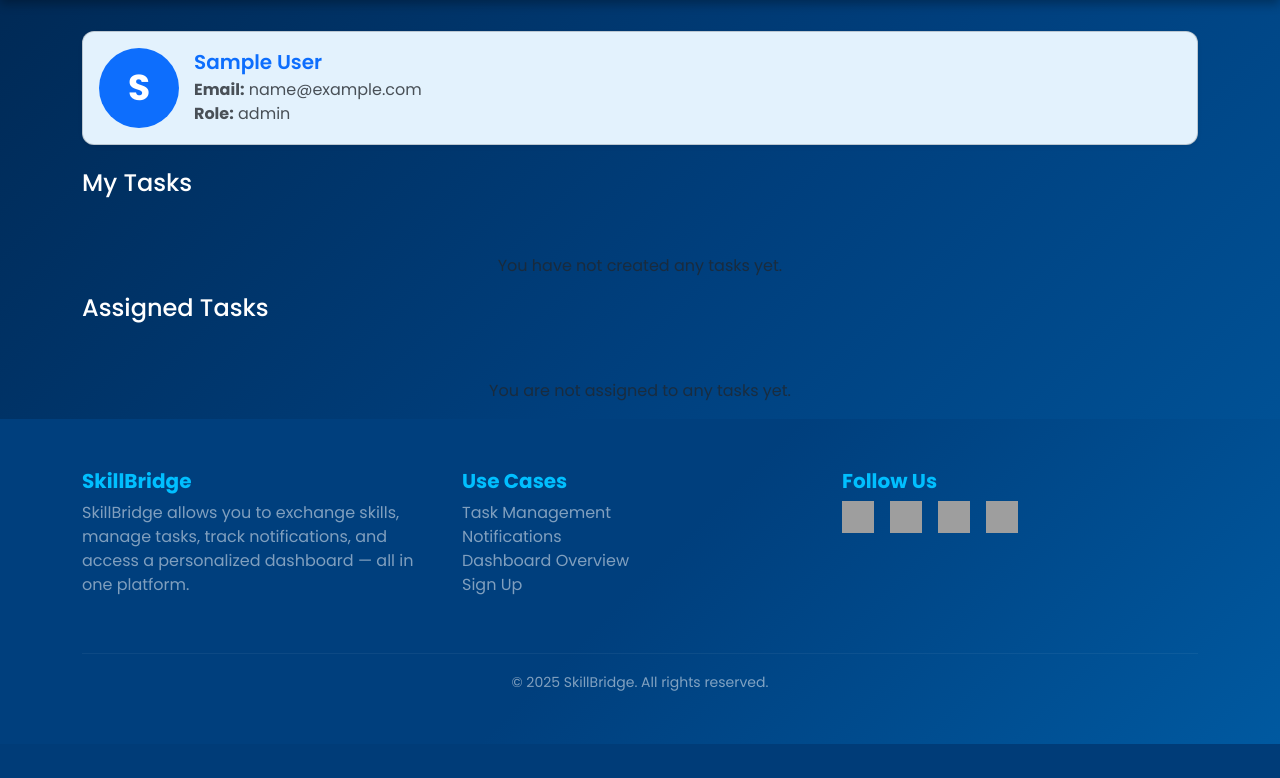
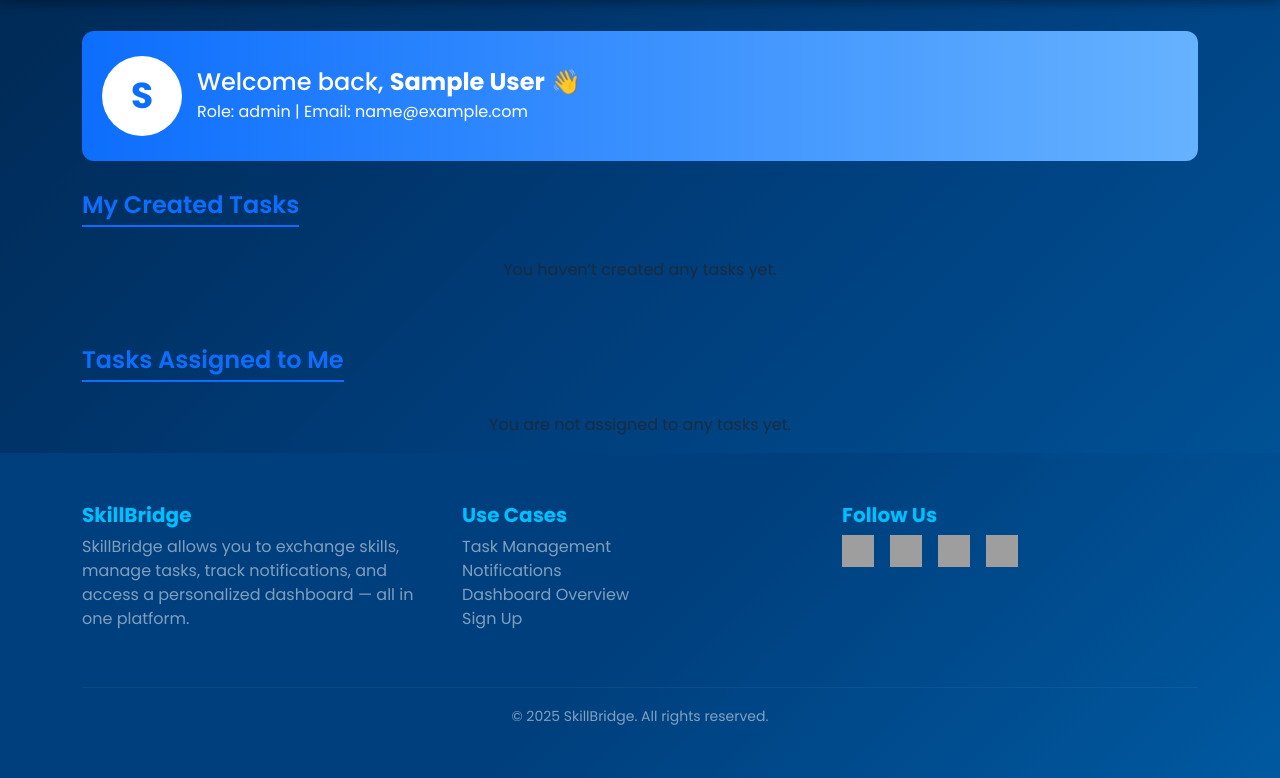
Before and after one commit to Mohamed-Irfan-git/SkillBridge, a PHP site: page /view/dashboard.php in a window 1280 px wide. Shown: the part 69-847 px from the top of the page. Before the commit the page ends 813 px from the top, so only its background shows below. Run offline with PHP 8.4, Linux system fonts and the light colour scheme; the visitor is signed in with stand-in values (Sample User, id 1); data that the repository does not hold is empty; grey boxes are pictures that could not be loaded.

Commit message:
change dashboard view

```diff
--- a/view/dashboard.php
+++ b/view/dashboard.php
@@ -19,7 +19,6 @@ $stmtProfile->execute();
 $userProfile = $stmtProfile->get_result()->fetch_assoc();
 $stmtProfile->close();
 
-
 // ---------- My Tasks ----------
 $myTasksSql = "SELECT t.*,
                       (SELECT COUNT(*) FROM applications a WHERE a.task_id=t.task_id AND a.status='accepted') AS assigned_count
@@ -31,7 +30,7 @@ $stmt->execute();
 $myTasks = $stmt->get_result()->fetch_all(MYSQLI_ASSOC);
 $stmt->close();
 
-// ---------- Assigned Tasks (I am freelancer) ----------
+// ---------- Assigned Tasks ----------
 $assignedSql = "SELECT t.*, u.name AS creator_name
                 FROM tasks t
                 JOIN applications a ON t.task_id=a.task_id
@@ -44,55 +43,83 @@ $assignedTasks = $stmt2->get_result()->fetch_all(MYSQLI_ASSOC);
 $stmt2->close();
 ?>
 
+<style>
+    .dashboard-header {
+        background: linear-gradient(90deg, #0d6efd, #66b2ff);
+        color: white;
+        padding: 25px 20px;
+        border-radius: 12px;
+        margin-bottom: 30px;
+    }
+
+    .task-card {
+        transition: transform 0.2s ease, box-shadow 0.2s ease;
+    }
+
+    .task-card:hover {
+        transform: translateY(-5px);
+        box-shadow: 0px 8px 20px rgba(0, 0, 0, 0.1);
+    }
+
+    .task-status {
+        font-weight: 500;
+        text-transform: capitalize;
+    }
+
+    .section-title {
+        font-weight: 600;
+        margin-bottom: 15px;
+        color: #0d6efd;
+        border-bottom: 2px solid #0d6efd;
+        display: inline-block;
+        padding-bottom: 5px;
+    }
+</style>
+
 <div class="container" style="padding-top:100px;">
 
-    <div class="card mb-4 shadow-sm p-3 d-flex align-items-center flex-row"
-        style="background-color: #e3f2fd; border-radius: 12px;">
-
-        <!-- Round Icon -->
-        <div style="width:80px; height:80px; background-color:#0d6efd; border-radius:50%;
-                display:flex; align-items:center; justify-content:center; color:white; font-size:36px; font-weight:bold; margin-right:15px;">
+    <!-- Header -->
+    <div class="dashboard-header d-flex align-items-center">
+        <div style="width:80px; height:80px; background-color:white; border-radius:50%;
+                display:flex; align-items:center; justify-content:center; color:#0d6efd; font-size:36px; font-weight:bold; margin-right:15px;">
             <?= strtoupper(substr($userProfile['name'], 0, 1)) ?>
         </div>
-
         <div>
-            <h5 class="mb-1" style="color:#0d6efd; font-weight:600;"><?= htmlspecialchars($userProfile['name']) ?></h5>
-            <p class="mb-0" style="color:#495057;"><strong>Email:</strong> <?= htmlspecialchars($userProfile['email']) ?></p>
-            <p class="mb-0" style="color:#495057;"><strong>Role:</strong> <?= htmlspecialchars($userProfile['role'] ?? 'Freelancer') ?></p>
+            <h4 class="mb-1">Welcome back, <strong><?= htmlspecialchars($userProfile['name']) ?></strong> 👋</h4>
+            <p class="mb-0">Role: <?= htmlspecialchars($userProfile['role'] ?? 'Freelancer') ?> |
+                Email: <?= htmlspecialchars($userProfile['email']) ?></p>
+        </div>
     </div>
 
-    </div>
     <!-- My Tasks -->
-    <h4>My Tasks</h4>
-    <div class="row pt-5">
+    <h4 class="section-title">My Created Tasks</h4>
+    <div class="row pt-3">
         <?php if ($myTasks): ?>
             <?php foreach ($myTasks as $task): ?>
-                <div class="col-md-4">
-                    <div class="card mb-5 mt-2 p-4 shadow-sm">
+                <div class="col-md-4 mb-4">
+                    <div class="card task-card p-4 shadow-sm border-0">
                         <h5 class="text-primary"><?= htmlspecialchars($task['title']) ?></h5>
                         <p><?= htmlspecialchars(substr($task['description'], 0, 100)) ?>...</p>
                         <p><strong>Skill:</strong> <?= htmlspecialchars($task['skill_required']) ?></p>
                         <p><strong>Deadline:</strong> <?= htmlspecialchars($task['deadline']) ?></p>
-                        <p><strong>Assigned Freelancers:</strong> <?= $task['assigned_count'] ?></p>
+                        <p><strong>Freelancers:</strong> <?= $task['assigned_count'] ?></p>
 
-                        <!-- Task Status -->
                         <label>Status:</label>
-                        <select class="form-select task-status" data-task-id="<?= $task['task_id'] ?>">
+                        <select class="form-select form-select-sm mb-2 task-status" data-task-id="<?= $task['task_id'] ?>">
                             <option value="open" <?= $task['status'] == 'open' ? 'selected' : '' ?>>Open</option>
                             <option value="assigned" <?= $task['status'] == 'assigned' ? 'selected' : '' ?>>Assigned</option>
                             <option value="complete" <?= $task['status'] == 'complete' ? 'selected' : '' ?>>Complete</option>
                         </select>
 
-                        <!-- Action Buttons -->
                         <div class="d-flex gap-2 mt-2">
-                            <a href="../tasks/task_chat.php?task_id=<?= $task['task_id'] ?>" class="btn btn-primary flex-fill">View & Chat</a>
+                            <a href="../tasks/task_chat.php?task_id=<?= $task['task_id'] ?>" class="btn btn-primary flex-fill">Chat</a>
                             <a href="../tasks/edit_task.php?task_id=<?= $task['task_id'] ?>" class="btn btn-warning btn-sm">Edit</a>
                             <button class="btn btn-danger btn-sm delete-task-btn" data-task-id="<?= $task['task_id'] ?>">Delete</button>
                         </div>
 
-                        <!-- Assign Freelancers -->
                         <?php if ($task['status'] != 'complete'): ?>
-                            <h6 class="mt-2">Applications</h6>
+                            <div class="mt-3">
+                                <h6>Applications</h6>
                                 <?php
                                 $appsStmt = $conn->prepare("SELECT a.*, u.name AS freelancer_name FROM applications a JOIN users u ON a.freelancer_id=u.user_id WHERE a.task_id=?");
                                 $appsStmt->bind_param("i", $task['task_id']);
@@ -112,23 +139,23 @@ $stmt2->close();
                                         <?php endif; ?>
                                     </div>
                                 <?php endforeach; ?>
+                            </div>
                         <?php endif; ?>
-
                     </div>
                 </div>
             <?php endforeach; ?>
         <?php else: ?>
-            <p class="text-center text-muted">You have not created any tasks yet.</p>
+            <p class="text-center text-muted">You haven’t created any tasks yet.</p>
         <?php endif; ?>
     </div>
 
     <!-- Assigned Tasks -->
-    <h4>Assigned Tasks</h4>
-    <div class="row pt-5">
+    <h4 class="section-title mt-5">Tasks Assigned to Me</h4>
+    <div class="row pt-3">
         <?php if ($assignedTasks): ?>
             <?php foreach ($assignedTasks as $task): ?>
-                <div class="col-md-4">
-                    <div class="card mb-2 p-3 shadow-sm">
+                <div class="col-md-4 mb-4">
+                    <div class="card task-card p-4 shadow-sm border-0">
                         <h5 class="text-primary"><?= htmlspecialchars($task['title']) ?></h5>
                         <p><?= htmlspecialchars(substr($task['description'], 0, 100)) ?>...</p>
                         <p><strong>Skill:</strong> <?= htmlspecialchars($task['skill_required']) ?></p>
@@ -140,7 +167,7 @@ $stmt2->close();
                             <?= ucfirst($task['status']) ?>
                         </span>
 
-                        <a href="../tasks/task_chat.php?task_id=<?= $task['task_id'] ?>" class="btn btn-primary mt-2 w-100">View & Chat</a>
+                        <a href="../tasks/task_chat.php?task_id=<?= $task['task_id'] ?>" class="btn btn-outline-primary mt-3 w-100">View & Chat</a>
                     </div>
                 </div>
             <?php endforeach; ?>
@@ -151,7 +178,6 @@ $stmt2->close();
 </div>
 
 <script>
-    // Update Task Status
     document.querySelectorAll('.task-status').forEach(select => {
         select.addEventListener('change', function() {
             const taskId = this.dataset.taskId;
@@ -159,40 +185,35 @@ $stmt2->close();
 
             fetch('../tasks/update_task.php', {
                 method: 'POST',
-                    headers: {
-                        'Content-Type': 'application/x-www-form-urlencoded'
-                    },
+                headers: {'Content-Type': 'application/x-www-form-urlencoded'},
                 body: 'task_id=' + taskId + '&status=' + status
             })
             .then(res => res.text())
             .then(resp => {
                 if (resp === 'success') {
-                        alert('Task status updated!');
+                    alert('✅ Task status updated successfully!');
                 } else {
-                        alert('Error updating status');
+                    alert('❌ Error updating task status.');
                 }
             });
         });
     });
 
-    // Assign Freelancer
     document.querySelectorAll('.assign-btn').forEach(btn => {
         btn.addEventListener('click', function() {
             const taskId = this.dataset.task;
             const freelancerId = this.dataset.freelancer;
 
-            if (confirm("Are you sure you want to assign this freelancer?")) {
+            if (confirm("Assign this freelancer to the task?")) {
                 fetch('../tasks/assign_freelancer.php', {
                     method: 'POST',
-                        headers: {
-                            'Content-Type': 'application/x-www-form-urlencoded'
-                        },
+                    headers: {'Content-Type': 'application/x-www-form-urlencoded'},
                     body: 'task_id=' + taskId + '&freelancer_id=' + freelancerId
                 })
                 .then(res => res.text())
                 .then(resp => {
                     if (resp === 'success') {
-                            alert('Freelancer assigned!');
+                        alert('🎉 Freelancer assigned!');
                         location.reload();
                     } else {
                         alert(resp);
@@ -202,23 +223,20 @@ $stmt2->close();
         });
     });
 
-    // Delete Task
     document.querySelectorAll('.delete-task-btn').forEach(btn => {
         btn.addEventListener('click', function() {
             const taskId = this.dataset.taskId;
 
-            if (confirm("Are you sure you want to delete this task? This action cannot be undone.")) {
+            if (confirm("Delete this task permanently?")) {
                 fetch('../tasks/delete_task.php', {
                     method: 'POST',
-                        headers: {
-                            'Content-Type': 'application/x-www-form-urlencoded'
-                        },
+                    headers: {'Content-Type': 'application/x-www-form-urlencoded'},
                     body: 'task_id=' + taskId
                 })
                 .then(res => res.text())
                 .then(resp => {
                     if (resp === 'success') {
-                            alert('Task deleted successfully!');
+                        alert('🗑️ Task deleted successfully!');
                         location.reload();
                     } else {
                         alert('Error: ' + resp);
```
Lines whose indentation alone changed are shown as unchanged.
